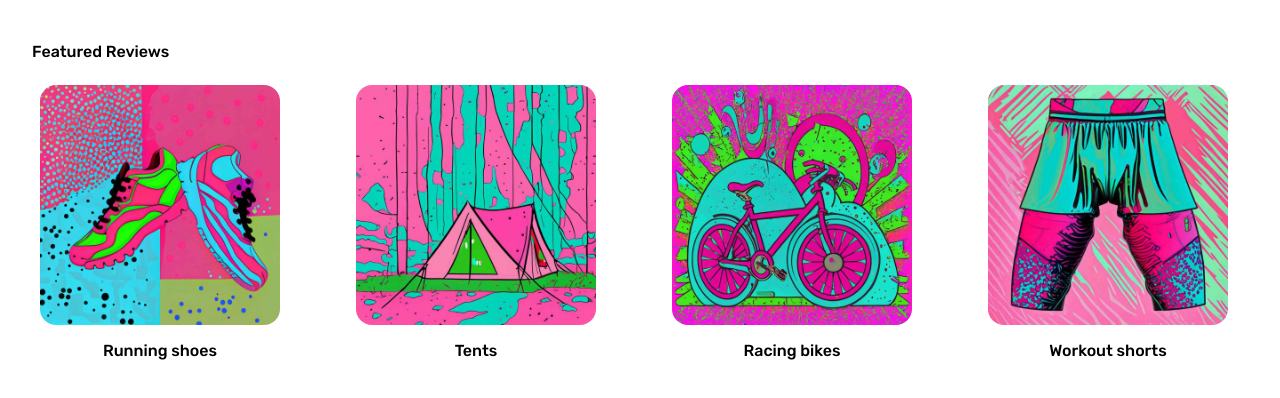
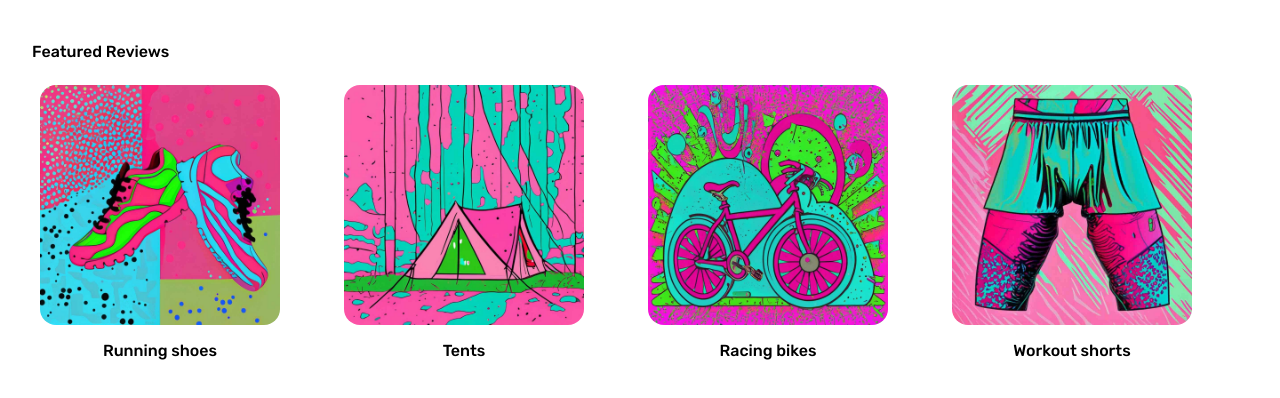
Before and after one commit to CarsonCummins11/greenconsumerco, a plain HTML site: page index.html in a window 1280 px wide. Shown: the part 138-536 px from the top of the page. Drawn offline with Linux system fonts and the light colour scheme.

Commit message:
fixesgit add .

```diff
--- a/assets/core.css
+++ b/assets/core.css
@@ -68,6 +68,7 @@ h2 {
 .product-image {
     border-radius: 16px;
     width: max(30vh, 200px);
+    display: block;
 }
 .link {
     transition: 0.3s;
--- a/index.html
+++ b/index.html
@@ -11,8 +11,11 @@
             <div
                 style="
                     display: grid;
-                    grid-template-columns: repeat(auto-fit, minmax(200px, 1fr));
-                    grid-gap: 1rem;
+                    grid-template-columns: repeat(
+                        auto-fit,
+                        minmax(200px, 30vh)
+                    );
+                    grid-gap: 4rem;
                     width: 100%;
                 "
             >
```
